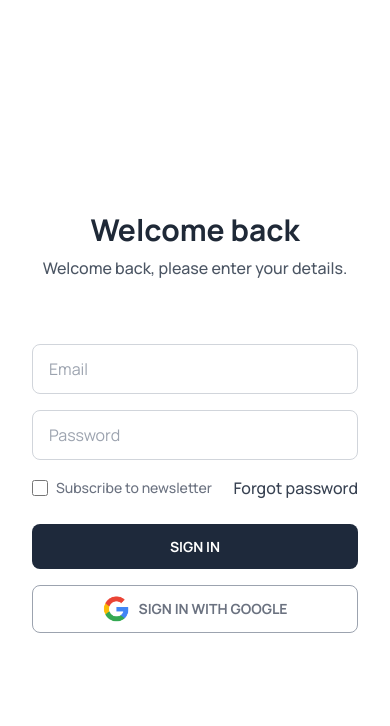
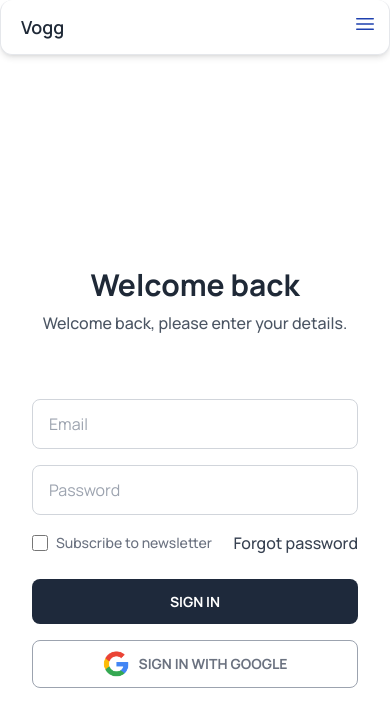
Before and after one commit to mdhabibur/mtnx_Feature_Test, a React (Vite) app in the folder frontend/: page /signin in a window 390 px wide. Shown: the top 726 px of the page. Built offline with nearby package versions, Linux system fonts and the light colour scheme.

Commit message:
public navbar added

```diff
--- a/frontend/src/App.jsx
+++ b/frontend/src/App.jsx
@@ -16,11 +16,13 @@ import Inspiration from "./components/ideate/Inspiration";
 import Landing from "./pages/Landing";
 import SignUp from "./pages/SignUp";
 import SignIn from "./pages/SignIn";
+import PublicNavbar from "./components/navigation/PublicNavbar";
 
 
 const App = () => {
 	return (
 		<Router>
+			<PublicNavbar />
 			<Routes>
 				<Route path="/" element = {<MainLayout />}>
 					{/* nested routes  */}
--- /dev/null
+++ b/frontend/src/components/navigation/PublicNavbar.jsx
@@ -0,0 +1,63 @@
+import React, { useState } from 'react'; // Make sure to import useState
+import { Bars3Icon, XMarkIcon } from '@heroicons/react/24/outline';
+
+const PublicNavbar = () => {
+  const [openMenu, setOpenMenu] = useState(false);
+
+  const toggleMenu = () => {
+    setOpenMenu(!openMenu);
+  };
+
+  return (
+    <nav className="sticky top-0 z-10 bg-white  shadow-md max-w-7xl mx-auto p-3 border border-t-0 rounded-xl ">
+      <div className="flex items-center justify-between">
+        {/* Brand Name */}
+        <div className="text-lg font-semibold mx-2 ">Vogg</div>
+
+        {/* Desktop Menu */}
+        <div className="hidden md:flex space-x-4">
+          <a href="/signin">
+            <button className="motionx_btn bg-transparent text-black hover:bg-gray-300 transition">Sign In</button>
+          </a>
+          <a href="/signup">
+            <button className= "motionx_btn">Sign Up</button>
+          </a>
+        </div>
+
+        {/* Hamburger Icon */}
+        <div className="md:hidden">
+          <button onClick={toggleMenu} className="text-blue-800">
+            {openMenu ? <XMarkIcon className="h-6 w-6" /> : <Bars3Icon className="h-6 w-6" />}
+          </button>
+        </div>
+      </div>
+
+      {/* Mobile Menu */}
+      {openMenu && (
+        <div className="md:hidden mt-2 bg-white">
+          <div className="flex flex-col p-4 space-y-2">
+
+            <a href="/pages" className="text-gray-800">Pages</a>
+            <a href="/docs" className="text-gray-800">Docs</a>
+
+            <div className="flex flex-row gap-3 py-4">
+
+              <a href="/signin">
+                <button className= "motionx_btn bg-transparent text-gray-800 outline outline-1 hover:bg-gray-300 transition">Sign In</button>
+              </a>
+
+              <a href="/signup">
+                <button className="motionx_btn ">Sign Up</button>
+              </a>
+            </div>
+
+
+
+          </div>
+        </div>
+      )}
+    </nav>
+  );
+}
+
+export default PublicNavbar;
```
